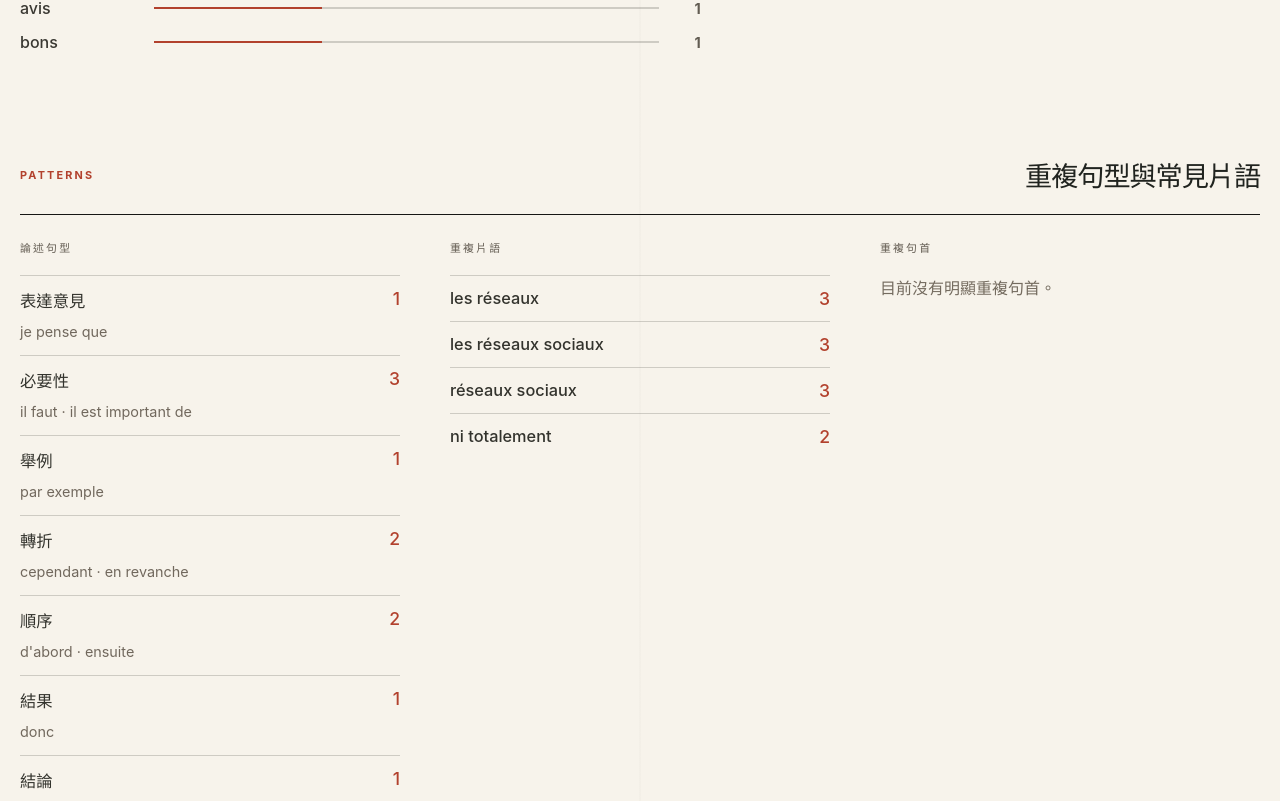
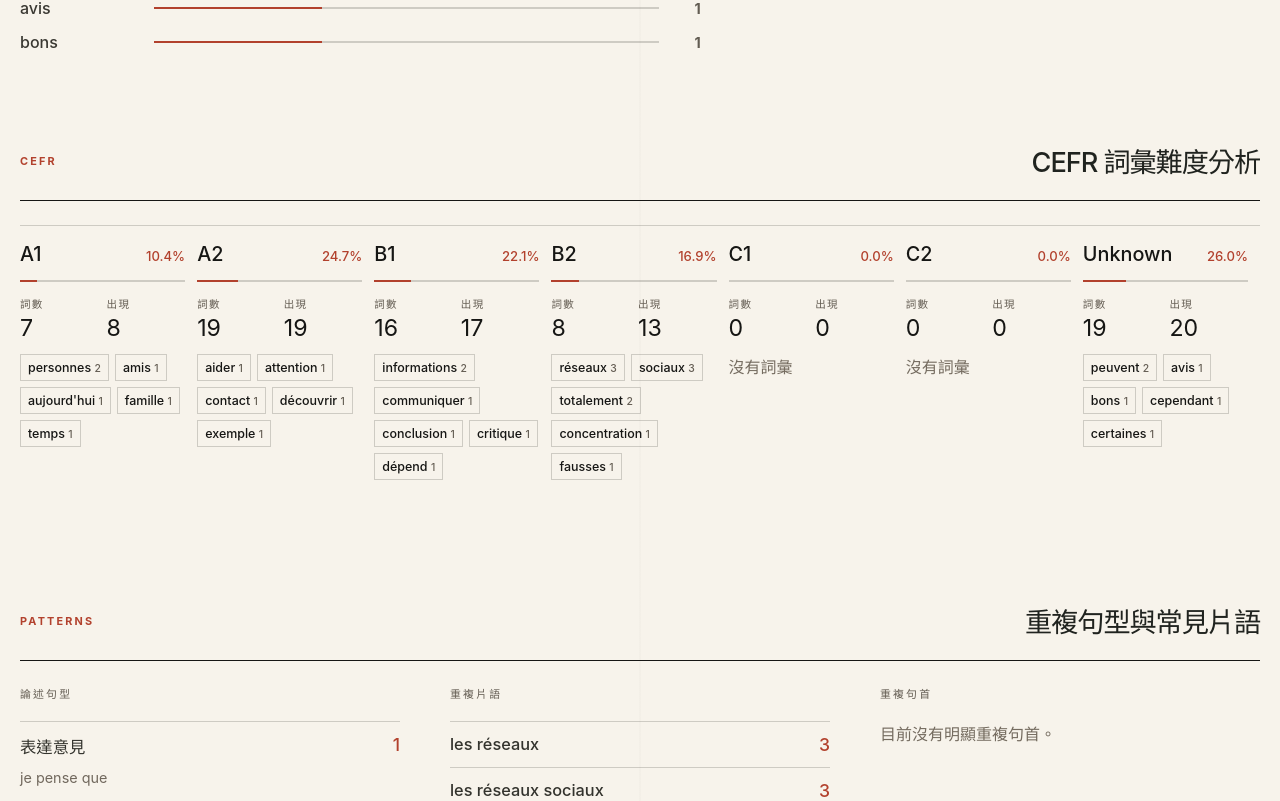
Before and after one commit to fishpka/french, a React (Vite) app: page / in a window 1280 px wide. Shown: the part 1819-2620 px from the top of the page. Built offline with nearby package versions, Linux system fonts and the light colour scheme.

Commit message:
Add CEFR vocabulary difficulty analysis

```diff
--- a/src/App.jsx
+++ b/src/App.jsx
@@ -1,10 +1,12 @@
 import { useEffect, useMemo, useRef, useState } from 'react';
 import { Copy, RefreshCcw, Trash2 } from 'lucide-react';
 import Navbar from './components/Navbar.jsx';
+import cefrVocabulary from './data/cefrVocabulary.js';
 
 const links = [
   { label: '分析器', href: '#analyzer' },
   { label: '圖表', href: '#charts' },
+  { label: 'CEFR', href: '#cefr' },
   { label: '句型', href: '#patterns' },
   { label: '摘要', href: '#summary' },
 ];
@@ -44,6 +46,8 @@ const patternRules = [
   { label: '結論', regex: /\b(en conclusion|pour conclure|en résumé|finalement)\b/gi },
   { label: '平衡論述', regex: /\b(d'un côté|de l'autre côté|non seulement|mais aussi|tout dépend)\b/gi },
 ];
+
+const cefrLevels = ['A1', 'A2', 'B1', 'B2', 'C1', 'C2', 'Unknown'];
 
 function normalizeWord(word) {
   return word.toLowerCase().replace(/[’]/g, "'").replace(/^['-]+|['-]+$/g, '');
@@ -147,6 +151,36 @@ function getSentenceStarts(text) {
     .map(([phrase, count]) => ({ phrase, count }));
 }
 
+function getCefrAnalysis(wordCounts) {
+  const totalOccurrences = wordCounts.reduce((sum, item) => sum + item.count, 0);
+  const levelMap = new Map(cefrLevels.map((level) => [level, {
+    level,
+    uniqueWords: 0,
+    totalCount: 0,
+    percentage: 0,
+    topWords: [],
+  }]));
+
+  wordCounts.forEach(({ word, count }) => {
+    const level = cefrVocabulary[word] || 'Unknown';
+    const record = levelMap.get(level);
+    record.uniqueWords += 1;
+    record.totalCount += count;
+    record.topWords.push({ word, count });
+  });
+
+  return cefrLevels.map((level) => {
+    const record = levelMap.get(level);
+    return {
+      ...record,
+      percentage: totalOccurrences ? (record.totalCount / totalOccurrences) * 100 : 0,
+      topWords: record.topWords
+        .sort((a, b) => b.count - a.count || a.word.localeCompare(b.word))
+        .slice(0, 5),
+    };
+  });
+}
+
 function analyzeText(text) {
   const words = tokenize(text);
   const contentWords = words.filter((word) => !stopwords.has(word) && word.length >= 3);
@@ -155,6 +189,7 @@ function analyzeText(text) {
   const allWordCounts = countItems(words);
   const repeatedPhrases = getNgrams(words);
   const sentenceStarts = getSentenceStarts(text);
+  const cefrAnalysis = getCefrAnalysis(wordCounts);
   const patternMatches = patternRules.map((rule) => {
     const matches = [...text.matchAll(rule.regex)].map((match) => match[0].toLowerCase());
     return {
@@ -170,6 +205,7 @@ function analyzeText(text) {
     wordCounts,
     topWords,
     allWordCounts,
+    cefrAnalysis,
     repeatedPhrases,
     sentenceStarts,
     patternMatches,
@@ -374,6 +410,45 @@ export default function App() {
           </section>
         </section>
 
+        <section className="cefr-panel" id="cefr" data-reveal>
+          <div className="section-title">
+            <p className="eyebrow">CEFR</p>
+            <h2>CEFR 詞彙難度分析</h2>
+          </div>
+          <div className="cefr-grid">
+            {analysis.cefrAnalysis.map((level) => (
+              <article className="cefr-card" key={level.level} data-level={level.level}>
+                <div className="cefr-card__heading">
+                  <strong>{level.level}</strong>
+                  <span>{level.percentage.toFixed(1)}%</span>
+                </div>
+                <div className="cefr-meter" aria-hidden="true">
+                  <div style={{ width: `${level.percentage}%` }} />
+                </div>
+                <dl className="cefr-stats">
+                  <div>
+                    <dt>詞數</dt>
+                    <dd>{level.uniqueWords}</dd>
+                  </div>
+                  <div>
+                    <dt>出現</dt>
+                    <dd>{level.totalCount}</dd>
+                  </div>
+                </dl>
+                {level.topWords.length ? (
+                  <div className="cefr-words">
+                    {level.topWords.map((item) => (
+                      <span key={item.word}>{item.word} <small>{item.count}</small></span>
+                    ))}
+                  </div>
+                ) : (
+                  <p className="empty-state">沒有詞彙</p>
+                )}
+              </article>
+            ))}
+          </div>
+        </section>
+
         <section className="patterns" id="patterns" data-reveal>
           <div className="section-title">
             <p className="eyebrow">Patterns</p>
--- /dev/null
+++ b/src/data/cefrVocabulary.js
@@ -0,0 +1,136 @@
+const cefrVocabulary = {
+  aller: 'A1',
+  ami: 'A1',
+  amis: 'A1',
+  année: 'A1',
+  avoir: 'A1',
+  "aujourd'hui": 'A1',
+  bon: 'A1',
+  bonne: 'A1',
+  chose: 'A1',
+  école: 'A1',
+  enfant: 'A1',
+  être: 'A1',
+  famille: 'A1',
+  grand: 'A1',
+  maison: 'A1',
+  manger: 'A1',
+  parler: 'A1',
+  personne: 'A1',
+  personnes: 'A1',
+  petit: 'A1',
+  temps: 'A1',
+  travail: 'A1',
+  vie: 'A1',
+  voir: 'A1',
+
+  acheter: 'A2',
+  aider: 'A2',
+  attention: 'A2',
+  beaucoup: 'A2',
+  besoin: 'A2',
+  comprendre: 'A2',
+  contact: 'A2',
+  découvrir: 'A2',
+  exemple: 'A2',
+  garder: 'A2',
+  important: 'A2',
+  importante: 'A2',
+  internet: 'A2',
+  jeune: 'A2',
+  jeunes: 'A2',
+  mauvais: 'A2',
+  nouveau: 'A2',
+  nouvelle: 'A2',
+  nouvelles: 'A2',
+  partager: 'A2',
+  place: 'A2',
+  problème: 'A2',
+  problèmes: 'A2',
+  rapidement: 'A2',
+  santé: 'A2',
+  utile: 'A2',
+  utiles: 'A2',
+  utiliser: 'A2',
+  vite: 'A2',
+
+  activité: 'B1',
+  activités: 'B1',
+  communication: 'B1',
+  communiquer: 'B1',
+  conclusion: 'B1',
+  critique: 'B1',
+  culturel: 'B1',
+  culturelle: 'B1',
+  dépend: 'B1',
+  développer: 'B1',
+  difficile: 'B1',
+  équilibre: 'B1',
+  esprit: 'B1',
+  études: 'B1',
+  évolution: 'B1',
+  information: 'B1',
+  informations: 'B1',
+  langue: 'B1',
+  manière: 'B1',
+  quotidien: 'B1',
+  quotidienne: 'B1',
+  relation: 'B1',
+  relations: 'B1',
+  risque: 'B1',
+  risques: 'B1',
+  social: 'B1',
+  sociale: 'B1',
+  sociales: 'B1',
+  souvenir: 'B1',
+  trouver: 'B1',
+
+  abstraction: 'B2',
+  cohérence: 'B2',
+  complexité: 'B2',
+  concentration: 'B2',
+  conséquence: 'B2',
+  débat: 'B2',
+  démocratie: 'B2',
+  efficacité: 'B2',
+  fausse: 'B2',
+  fausses: 'B2',
+  hypothèse: 'B2',
+  identité: 'B2',
+  influence: 'B2',
+  liberté: 'B2',
+  nostalgie: 'B2',
+  nuancer: 'B2',
+  objectif: 'B2',
+  occupe: 'B2',
+  occupent: 'B2',
+  perspective: 'B2',
+  positive: 'B2',
+  réseaux: 'B2',
+  revanche: 'B2',
+  sociaux: 'B2',
+  société: 'B2',
+  totalement: 'B2',
+  valeur: 'B2',
+
+  ambiguïté: 'C1',
+  ambivalence: 'C1',
+  autonome: 'C1',
+  contradiction: 'C1',
+  dialectique: 'C1',
+  épistémologie: 'C1',
+  implicite: 'C1',
+  mélancolie: 'C1',
+  paradigme: 'C1',
+  précarité: 'C1',
+  subjectivité: 'C1',
+  transcendance: 'C1',
+
+  herméneutique: 'C2',
+  incommensurable: 'C2',
+  métaphysique: 'C2',
+  phénoménologie: 'C2',
+  téléologie: 'C2',
+};
+
+export default cefrVocabulary;
--- a/src/styles.css
+++ b/src/styles.css
@@ -569,6 +569,116 @@ textarea:focus {
 
 .word-cloud span[style*="--tone: 4"] {
   color: #70665b;
+}
+
+.cefr-panel {
+  margin-top: 16px;
+}
+
+.cefr-grid {
+  display: grid;
+  grid-template-columns: repeat(7, minmax(0, 1fr));
+  gap: 12px;
+}
+
+.cefr-card {
+  min-width: 0;
+  padding: 14px;
+  border: 1px solid rgba(68, 61, 51, 0.16);
+  border-radius: 8px;
+  background: rgba(255, 252, 245, 0.84);
+  box-shadow: 0 18px 48px rgba(65, 55, 43, 0.07);
+}
+
+.cefr-card__heading {
+  display: flex;
+  align-items: baseline;
+  justify-content: space-between;
+  gap: 8px;
+}
+
+.cefr-card__heading strong {
+  color: #20231f;
+  font-size: 1.18rem;
+}
+
+.cefr-card__heading span {
+  color: #c7563f;
+  font-size: 0.82rem;
+  font-weight: 800;
+}
+
+.cefr-meter {
+  height: 7px;
+  margin: 12px 0;
+  overflow: hidden;
+  border-radius: 999px;
+  background: #e7dfd2;
+}
+
+.cefr-meter div {
+  height: 100%;
+  border-radius: inherit;
+  background: #2f6b5f;
+  transition: width 360ms var(--motion-ease);
+}
+
+.cefr-card[data-level="B2"] .cefr-meter div,
+.cefr-card[data-level="C1"] .cefr-meter div,
+.cefr-card[data-level="C2"] .cefr-meter div {
+  background: #c7563f;
+}
+
+.cefr-card[data-level="Unknown"] .cefr-meter div {
+  background: #70665b;
+}
+
+.cefr-stats {
+  display: grid;
+  grid-template-columns: repeat(2, minmax(0, 1fr));
+  gap: 8px;
+  margin: 0 0 12px;
+}
+
+.cefr-stats div {
+  min-width: 0;
+}
+
+.cefr-stats dt {
+  margin: 0 0 3px;
+  color: #746b5f;
+  font-size: 0.7rem;
+  font-weight: 800;
+}
+
+.cefr-stats dd {
+  margin: 0;
+  color: #20231f;
+  font-size: 1.2rem;
+  font-weight: 850;
+}
+
+.cefr-words {
+  display: flex;
+  flex-wrap: wrap;
+  gap: 6px;
+}
+
+.cefr-words span {
+  max-width: 100%;
+  overflow: hidden;
+  padding: 5px 7px;
+  border: 1px solid rgba(68, 61, 51, 0.14);
+  border-radius: 999px;
+  color: #33332d;
+  font-size: 0.78rem;
+  font-weight: 760;
+  text-overflow: ellipsis;
+  white-space: nowrap;
+}
+
+.cefr-words small {
+  color: #746b5f;
 }
 
 .patterns {
@@ -697,6 +807,7 @@ textarea:focus {
   .intro,
   .workspace,
   .analysis-grid,
+  .cefr-grid,
   .pattern-grid {
     grid-template-columns: 1fr;
   }
@@ -1255,6 +1366,78 @@ textarea:focus {
   color: var(--accent);
 }
 
+.cefr-panel {
+  margin-top: clamp(56px, 8vw, 88px);
+}
+
+.cefr-grid {
+  grid-template-columns: repeat(7, minmax(0, 1fr));
+  gap: 0;
+}
+
+.cefr-card {
+  border: 0;
+  border-top: 1px solid var(--line);
+  border-radius: 0;
+  background: transparent;
+  box-shadow: none;
+  padding: 16px 12px 18px 0;
+}
+
+.cefr-card__heading strong {
+  color: var(--ink);
+  font-family: var(--display);
+  font-size: 1.24rem;
+  font-weight: 500;
+}
+
+.cefr-card__heading span {
+  color: var(--accent);
+  font-family: var(--display);
+  font-weight: 500;
+}
+
+.cefr-meter {
+  height: 2px;
+  margin: 14px 0;
+  border-radius: 0;
+  background: var(--line);
+}
+
+.cefr-meter div,
+.cefr-card[data-level="B2"] .cefr-meter div,
+.cefr-card[data-level="C1"] .cefr-meter div,
+.cefr-card[data-level="C2"] .cefr-meter div,
+.cefr-card[data-level="Unknown"] .cefr-meter div {
+  border-radius: 0;
+  background: var(--accent);
+}
+
+.cefr-stats dt {
+  color: var(--ink-muted);
+  font-size: 0.66rem;
+  letter-spacing: 0.12em;
+}
+
+.cefr-stats dd {
+  color: var(--ink);
+  font-family: var(--display);
+  font-size: 1.45rem;
+  font-weight: 400;
+}
+
+.cefr-words span {
+  border-color: var(--line);
+  border-radius: 0;
+  color: var(--ink);
+  font-family: var(--display);
+  font-weight: 500;
+}
+
+.cefr-words small {
+  color: var(--ink-muted);
+}
+
 .patterns {
   margin-top: clamp(62px, 9vw, 102px);
 }
@@ -1410,6 +1593,7 @@ textarea:focus {
   .intro,
   .workspace,
   .analysis-grid,
+  .cefr-grid,
   .pattern-grid {
     grid-template-columns: minmax(0, 1fr);
   }
@@ -1461,6 +1645,10 @@ textarea:focus {
     margin-top: 54px;
   }
 
+  .cefr-grid {
+    gap: 0;
+  }
+
   .pattern-grid {
     gap: 34px;
   }
```
